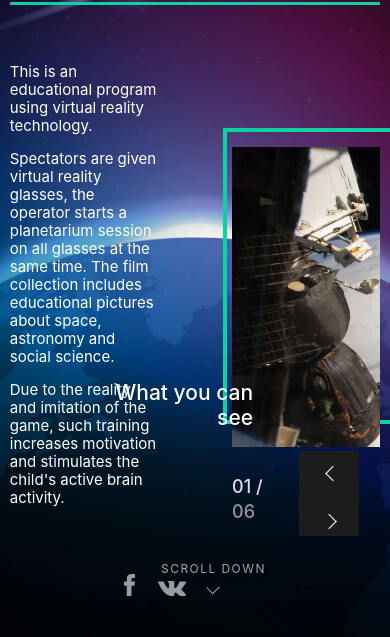
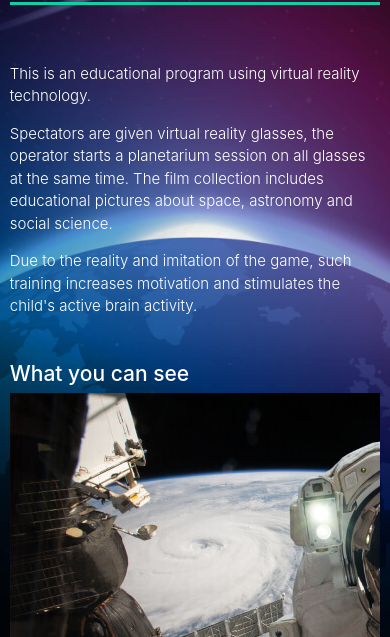
Before and after one commit to foxxxyproxy/planetarium-demo-frontend, a plain HTML site: page about.html in a window 390 px wide. Shown: the part 207-844 px from the top of the page. Drawn offline with nearby package versions, Linux system fonts and the light colour scheme.

Commit message:
feat: add about-mobile

```diff
--- a/about.html
+++ b/about.html
@@ -153,15 +153,15 @@
 
               <div class="about__slider__wrapper">
                 <div class="about__slide slider__item">
-                  <img class="about__slide-image" src="img/astronaut-in-outer-space.jpg" width="562" height="300"
+                  <img class="about__slide-image" src="img/astronaut-in-outer-space.jpg" width="562"
                     alt="Astronaut in space">
                 </div>
                 <div class="about__slide slider__item">
-                  <img class="about__slide-image" src="img/astronaut-in-outer-space.jpg" width="562" height="300"
+                  <img class="about__slide-image" src="img/astronaut-in-outer-space.jpg" width="562"
                     alt="Astronaut in space">
                 </div>
                 <div class="about__slide slider__item">
-                  <img class="about__slide-image" src="img/astronaut-in-outer-space.jpg" width="562" height="300"
+                  <img class="about__slide-image" src="img/astronaut-in-outer-space.jpg" width="562"
                     alt="Astronaut in space">
                 </div>
               </div>
@@ -169,7 +169,7 @@
 
             <div class="about__slider-controls">
               <div class="slider__pagination">
-                <span class="slider__pagination-current">01</span> / <span class="slider__pagination-total">06</span>
+                <span class="slider__pagination-current">01</span> / <span class="slider__pagination-total">03</span>
               </div>
 
               <div class="slider__buttons">
@@ -188,22 +188,8 @@
 
     <div class="scroll">
       <div class="scroll__container">
-        <ul class="page-footer__social">
-          <li class="page-footer__social-item">
-            <a class="page-footer__social-link page-footer__social-link--fb" href="#"><svg
-                class="page-footer__social-image" width="11" height="22">
-                <use xlink:href="#icon-fb"></use>
-              </svg></a>
-          </li>
-          <li class="page-footer__social-item">
-            <a class="page-footer__social-link page-footer__social-link--vk" href="#"><svg
-                class="page-footer__social-image" width="28" height="15">
-                <use xlink:href="#icon-vk"></use>
-              </svg></a>
-          </li>
-        </ul>
         <p class="scroll__text">
-          <a class="scroll__link" href="./about.html">Scroll down</a>
+          <a class="scroll__link" href="./contacts.html"><span class="visually-hidden"> Scroll down</span></a>
         </p>
       </div>
     </div>
--- a/css/about.css
+++ b/css/about.css
@@ -1,28 +1,55 @@
-.about{
-    width:95%;
+.about {
+  width: 95%;
   margin: 0 auto;
-    max-width:1200px;
+  max-width: 1200px;
   padding-top: 3%;
-    height:75%;
+  display: flex;
+  flex-direction: column;
+  flex-grow: 1;
+  max-height: 1000px;
 }
 
-.about__container{
-    display:flex;
+.about__container {
+  flex-grow: 1;
+  display: flex;
   flex-wrap: wrap;
   justify-content: space-between;
-    height:100%;
 }
 
-.about__description{
-    width:40%;
+.about__description {
+  width: 45%;
   align-self: flex-start;
+  padding-left: 8%;
+  line-height: 1.5;
+  font-weight: 300;
+  margin-bottom: 4em;
 }
 
-.about__slider{
-    width:40%;
+.about__slider {
+  width: 45%;
   align-self: flex-end;
+  padding-right: 1em;
+  margin-bottom: 2em;
 }
 
+@media (max-width: 770px) {
+  .about__title {
+    padding-left: 0;
+  }
+  .about__container {
+    flex-direction: column;
+    justify-content: flex-start;
+  }
+  .about__description {
+    width: 100%;
+    padding-left: 0;
+  }
+  .about__slider {
+    width: 100%;
+    max-width: 562px;
+    padding-right: 0;
+  }
+}
 
 .about__slider__wrapper {
   display: grid;
@@ -32,41 +59,49 @@
   overflow-x: hidden;
   overflow-y: hidden;
   scroll-behavior: smooth;
-
 }
 
-.slider{
+.slider {
   position: relative;
   z-index: 1;
 }
 
-.slider::before{
-  content:"";
+.slider::before {
+  content: "";
   position: absolute;
   z-index: -1;
-  top:0;
-  right:0;
-  width:93%;
-  height:85%;
+  top: 0;
+  right: 0;
+  width: 93%;
+  height: 85%;
   background-color: transparent;
-
   outline: 4px solid var(--brand-color-light);
   outline-offset: 15px;
-
 }
 
-.slider::after{
-  content:"What you can see";
+.slider::after {
+  content: "What you can see";
   position: absolute;
   z-index: 3;
-  bottom:1em;
-  left:-7em;
+  bottom: 1em;
+  left: -6em;
   font-weight: 500;
   font-size: 1.4rem;
   text-align: right;
   line-height: 1.2;
-  width:8em;
+  width: 8em;
+}
 
+@media (max-width: 1050px) {
+  .slider::after {
+    top: -1.5em;
+    left: 0;
+    width: 100%;
+    text-align:left;
+  }
+  .slider::before {
+    display: none;
+  }
 }
 
 .slider__item {
@@ -77,7 +112,7 @@
   width: 100%;
 }
 
-.about__slider-controls{
+.about__slider-controls {
   display: flex;
   align-items: center;
   justify-content: flex-end;
@@ -109,7 +144,6 @@
   padding: 0;
   border: 0;
   background-color: #1c1c1c;
-
 }
 
 .slider__button::before {
@@ -146,3 +180,15 @@
   cursor: auto;
   pointer-events: none;
 }
+
+.scroll__link::before {
+  align-self: center;
+}
+
+.scroll__container {
+  justify-content: center;
+}
+.scroll__text {
+  position: relative;
+  bottom: 0;
+}
--- a/css/contacts.css
+++ b/css/contacts.css
@@ -1,5 +1,3 @@
-
-
 .contacts__item {
   margin-bottom: 1.7em;
 }
--- a/css/style.css
+++ b/css/style.css
@@ -42,14 +42,13 @@
 
 .main-container {
   width: 100%;
-  height: 100vh;
+  min-height: 100vh;
   display: flex;
   flex-direction: column;
 }
 
 .main-background {
   flex-shrink: 0;
-  min-height: 100%;
 }
 
 .main-background::after {
@@ -120,7 +119,6 @@
     align-items: flex-start;
   }
 }
-
 
 .basic-background {
   background-color: #02050c;
@@ -324,7 +322,7 @@
 .page-header--open .page-header__container--mobile {
   display: flex;
   flex-direction: column;
-  width:95%;
+  width: 95%;
   margin: 0 auto;
 }
 
@@ -353,7 +351,7 @@
   color: var(--brand-color-light);
 }
 
-.page-header__logo-link:hover .page-header__logo-image{
+.page-header__logo-link:hover .page-header__logo-image {
   fill: var(--brand-color-light);
 }
 
@@ -363,10 +361,10 @@
 
 .main-content {
   height: 100%;
+  flex-grow: 1;
   display: flex;
   flex-direction: column;
   justify-content: space-between;
-  overflow: auto;
 }
 
 .intro {
@@ -500,7 +498,7 @@
   max-width: 1200px;
 }
 
-.scroll__text {
+.scroll--intro .scroll__text {
   position: relative;
   bottom: 0;
   left: 35%;
@@ -509,7 +507,7 @@
   .scroll__container {
     justify-content: center;
   }
-  .scroll__text {
+  .scroll--intro .scroll__text {
     left: 0%;
     bottom: 1em;
   }
@@ -525,6 +523,7 @@
 .scroll {
   width: 100%;
   padding: 1.5em 0;
+  margin-top: auto;
 }
 
 .scroll__link {
@@ -537,6 +536,7 @@
   opacity: 0.64;
   cursor: pointer;
   transition: opacity 0.3s ease-in-out;
+  padding: 2em;
 }
 
 .scroll__link::before {
@@ -555,11 +555,12 @@
   opacity: 1;
 }
 
-.title{
+.title {
   font-weight: 500;
   font-size: 2.6em;
   line-height: 1.4;
   margin-bottom: 1.1em;
+  padding-left: 5%;
 }
 
 .title--span {
--- a/index.js
+++ b/index.js
@@ -1,3 +1,14 @@
+
+
+const header = document.querySelector(".page-header");
+const menuButton = document.querySelector(".page-header__toggle");
+
+
+menuButton.addEventListener("click", event =>{
+    header.classList.toggle("page-header--open");
+});
+
+
 class Carousel {
   constructor(selector) {
     this.position = 0;
@@ -27,16 +38,9 @@ class Carousel {
   }
 }
 
-const header = document.querySelector(".page-header");
-const menuButton = document.querySelector(".page-header__toggle");
-
 const btn_prev = document.querySelector(".slider__button--prev");
 const btn_next = document.querySelector(".slider__button--next");
 const carousel = new Carousel(".about__slider__wrapper");
-
-menuButton.addEventListener("click", event =>{
-    header.classList.toggle("page-header--open");
-});
 
 btn_prev.addEventListener("click", () => {
   carousel.decrementPosition();
```
Lines whose indentation alone changed are shown as unchanged.
